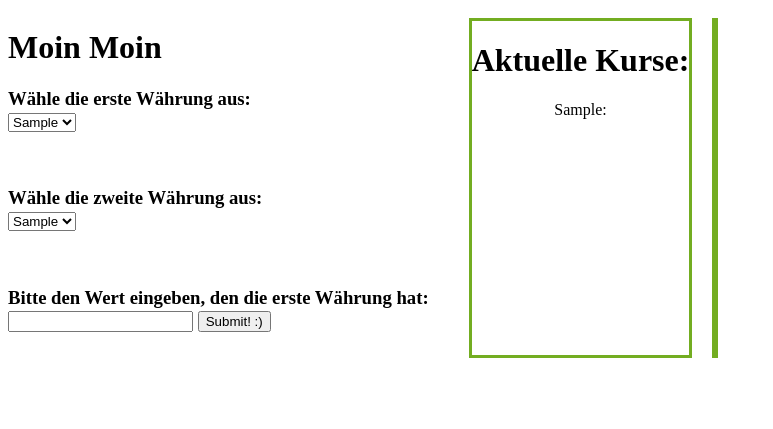
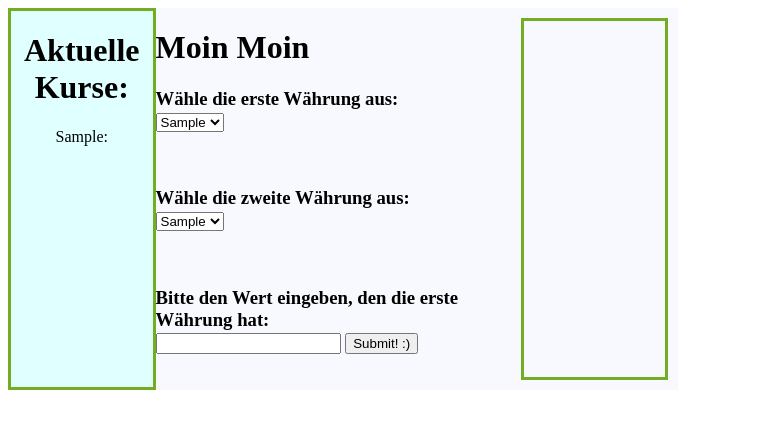
Before and after one commit to TheKillerPepsi/database_project, a PHP site: page / in a window 1280 px wide. Shown: the top 429 px of the page, without its empty margins (0-773 px from the left). Run offline with PHP 8.4, Linux system fonts and the light colour scheme; tables that the repository leaves empty or names only in its code hold one stand-in row (values such as "Sample post"); data that the repository does not hold is empty.

Commit message:
Layout und farben etwas angepasst. Keine technischen Sachen ausser verschieben der divs. alle_ergebnisse nach vorne.

```diff
--- a/webserver_data/index.php
+++ b/webserver_data/index.php
@@ -16,8 +16,23 @@
         <?php
                 $mysqli = NEW MySQLi('sql', 'root', '1234', 'db.project');
         ?>
+        <!---Alle Kurse ---->
+        <div id="alle_kurse">
+        <?php
+        $result_all = $mysqli->query("SELECT * FROM tb_devisen;");
+        //Hier wird gesagt, solange SQL noch einen Array (mit der MEthode fetch_array) aus der Variablen result hat soll er das folgende machen. Ein Arrayteil ist damit eine Zelle einer Zeile
+        echo "<h1> Aktuelle Kurse: </h1>";
+        while($row = mysqli_fetch_array($result_all))
+        {
+            //Hier wird, aus der Row/Zeile sich der erste "Array" geschnappt (also Zelle) und dargestellt. Anschließend wird ein Zeilenumbruch gemacht
+            echo " ".$row[1].":   ".$row[2];
+             echo "<br>";
+        }
+        ?>
+        </div>
 
-        <!-----Test Stuff -->
+
+
 
 
 
@@ -73,20 +88,6 @@
 
 
         </div>
-        <!---Ergebnis ---->
-        <div id="alle_kurse">
-        <?php
-        $result_all = $mysqli->query("SELECT * FROM tb_devisen;");
-        //Hier wird gesagt, solange SQL noch einen Array (mit der MEthode fetch_array) aus der Variablen result hat soll er das folgende machen. Ein Arrayteil ist damit eine Zelle einer Zeile
-        echo "<h1> Aktuelle Kurse: </h1>";
-        while($row = mysqli_fetch_array($result_all))
-        {
-            //Hier wird, aus der Row/Zeile sich der erste "Array" geschnappt (also Zelle) und dargestellt. Anschließend wird ein Zeilenumbruch gemacht
-            echo " ".$row[1].":   ".$row[2];
-             echo "<br>";
-        }
-        ?>
-        </div>
         <div id="submit">
 
         <?php
@@ -127,6 +128,7 @@
 
 
 
+
             </div>
             </div>
     </body>
--- a/webserver_data/styles.css
+++ b/webserver_data/styles.css
@@ -1,39 +1,37 @@
 #wrapper {
-    display: flex;
+   display: flex;
+    overflow: auto;
+    float: left;
+    background-color: ghostwhite;
 
-    overflow: auto;
-    width: 80%;
-    min-width: 500px;
-    max-width: 1200px;
 
 }
 #Dropdowns {
+    border: 300px solid blue;
+    text-align: center;
+    width: 50%;
+    margin-left: 50% ;
+    margin-right: 50% ;
 
-    border: 3px solid #73AD21;
-    text-align: left;
-    margin: 10px;
-    position: relative;
-    left: 30px;
-    width: 80%;
-    min-width: 500px;
-    max-width: 1200px;
 }
 
 #alle_kurse {
-   float: right;
    border: 3px solid #73AD21;
    text-align: center;
-   margin: 10px;
+  /*  margin: 10px;
    position: relative;
-   left: 30px;
+   left: 30px; */
+   width: 25% ;
+   background-color: lightcyan;
 }
 
 #submit {
-    float: right;
-   border: 3px solid #73AD21;
-   text-align: center;
-   margin: 10px;
-   position: relative;
-   left: 30px;
+  /*  float: right; */
+    border: 3px solid #73AD21;
+    margin: 10px;
+
+    left: 30px;
+    width: 25% ;
+
 
 }
```
Lines whose indentation alone changed are shown as unchanged.
